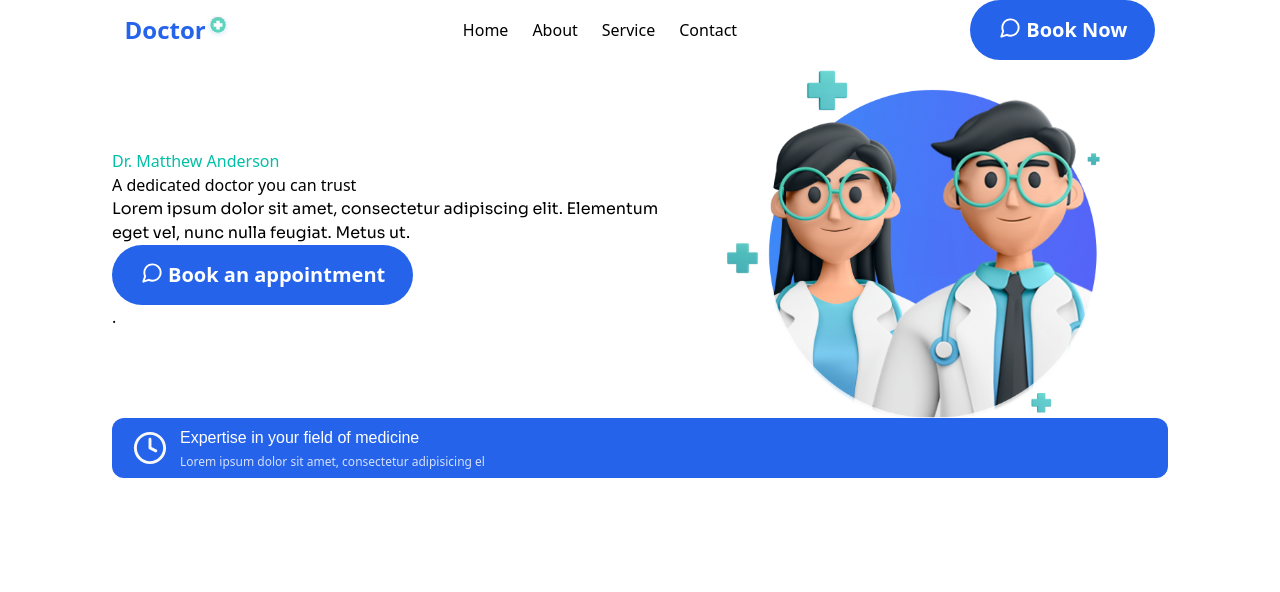
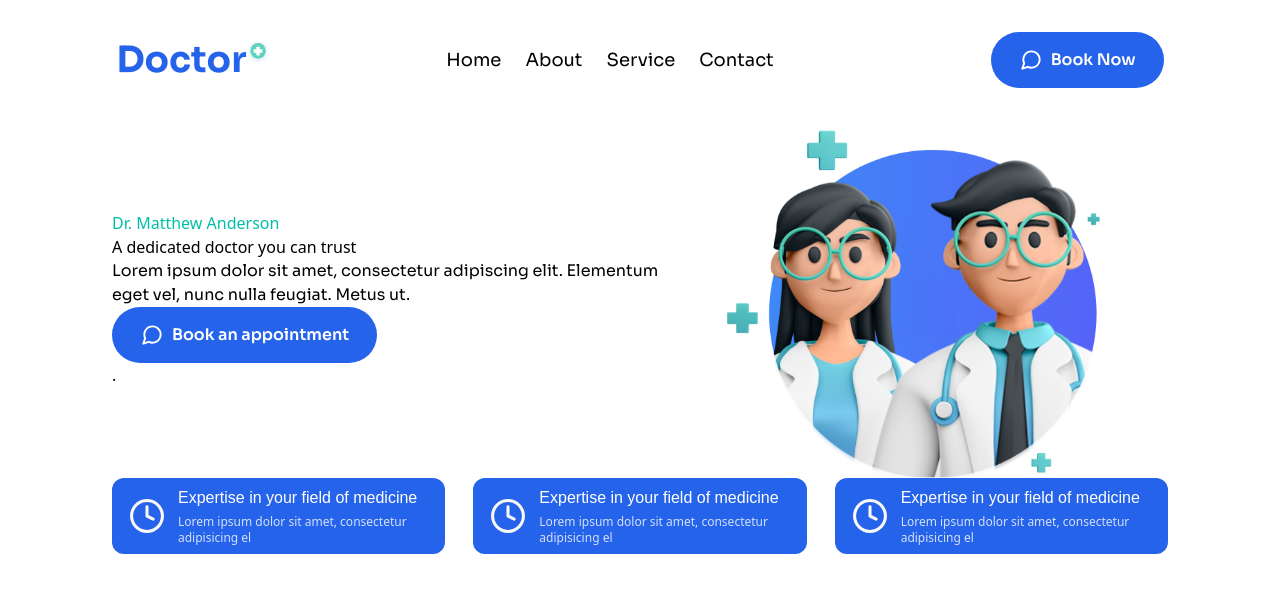
Before and after one commit to Kingcedru/FigmaToCode-Challenge-Week1-ByishimoCedrick, a React (Vite) app: page / in a window 1280 px wide. Shown: the top 592 px of the page. Built offline with nearby package versions, Linux system fonts and the light colour scheme.

Commit message:
designing navbar

```diff
--- a/src/components/Home.jsx
+++ b/src/components/Home.jsx
@@ -8,17 +8,19 @@ import Boxes from "./utils/Boxes";
 export default function Home() {
   return (
     <div>
-      <section className="nav flex w-full gap-52 justify-around items-center">
-        <div className="logo flex">
-          <h1 className="title text-blue-600 text-2xl font-bold">Doctor</h1>
+      <section className="nav flex w-full gap-52 justify-around items-center my-8">
+        <div className="links flex items-center gap-44">
+          <div className="flex">
+            <h1 className="title text-blue-600 text-4xl font-sora font-bold">
+              Doctor
+            </h1>
             <img
               src={medicalPlusLogo}
               alt="medical plus logo image"
               className="w-6 h-6"
             />
           </div>
-        <div className="links">
-          <ul className="flex gap-6 items-center">
+          <ul className="flex gap-6 items-center font-sora text-lg font-normal">
             <li>Home</li>
             <li>About</li>
             <li>Service</li>
@@ -43,7 +45,17 @@ export default function Home() {
           </div>
         </div>
       </section>
-      <section className="boxes">
+      <section className="boxes flex justify-start gap-7">
+        <Boxes
+          image={clock}
+          title="Expertise in your field of medicine"
+          paragraph="Lorem ipsum dolor sit amet, consectetur adipisicing el"
+        />
+        <Boxes
+          image={clock}
+          title="Expertise in your field of medicine"
+          paragraph="Lorem ipsum dolor sit amet, consectetur adipisicing el"
+        />
         <Boxes
           image={clock}
           title="Expertise in your field of medicine"
--- a/src/components/utils/Booking.jsx
+++ b/src/components/utils/Booking.jsx
@@ -1,6 +1,6 @@
 export default function Booking(prop) {
   return (
-    <button className="book flex py-4 px-7 gap-1 bg-blue-600 text-white rounded-full text-xl font-semibold">
+    <button className="book flex py-4 px-7 gap-2 justify-start font-sora bg-blue-600 text-white rounded-full text-base font-semibold">
       <img src={prop.image} alt="message logo" className="" />
       {prop.text}
     </button>
--- a/src/components/utils/Boxes.jsx
+++ b/src/components/utils/Boxes.jsx
@@ -1,7 +1,7 @@
 export default function Boxes(prop) {
   return (
-    <div className="flex bg-blue-600 items-center gap-3 rounded-xl py-2 px-5">
-      <img src={prop.image} alt="" className="w-9 h-9" />
+    <div className="flex bg-blue-600 items-center gap-3 rounded-xl py-2 px-4">
+      <img src={prop.image} alt="" className="" />
       <div className="content flex flex-col gap-1">
         <h3 className="text-white font-poppin">{prop.title}</h3>
         <p className="text-sora font-normal text-white text-xs opacity-[0.8]">
```
Also changed, not shown: src/assets/hero/clock.svg. Lines whose indentation alone changed are shown as unchanged.
